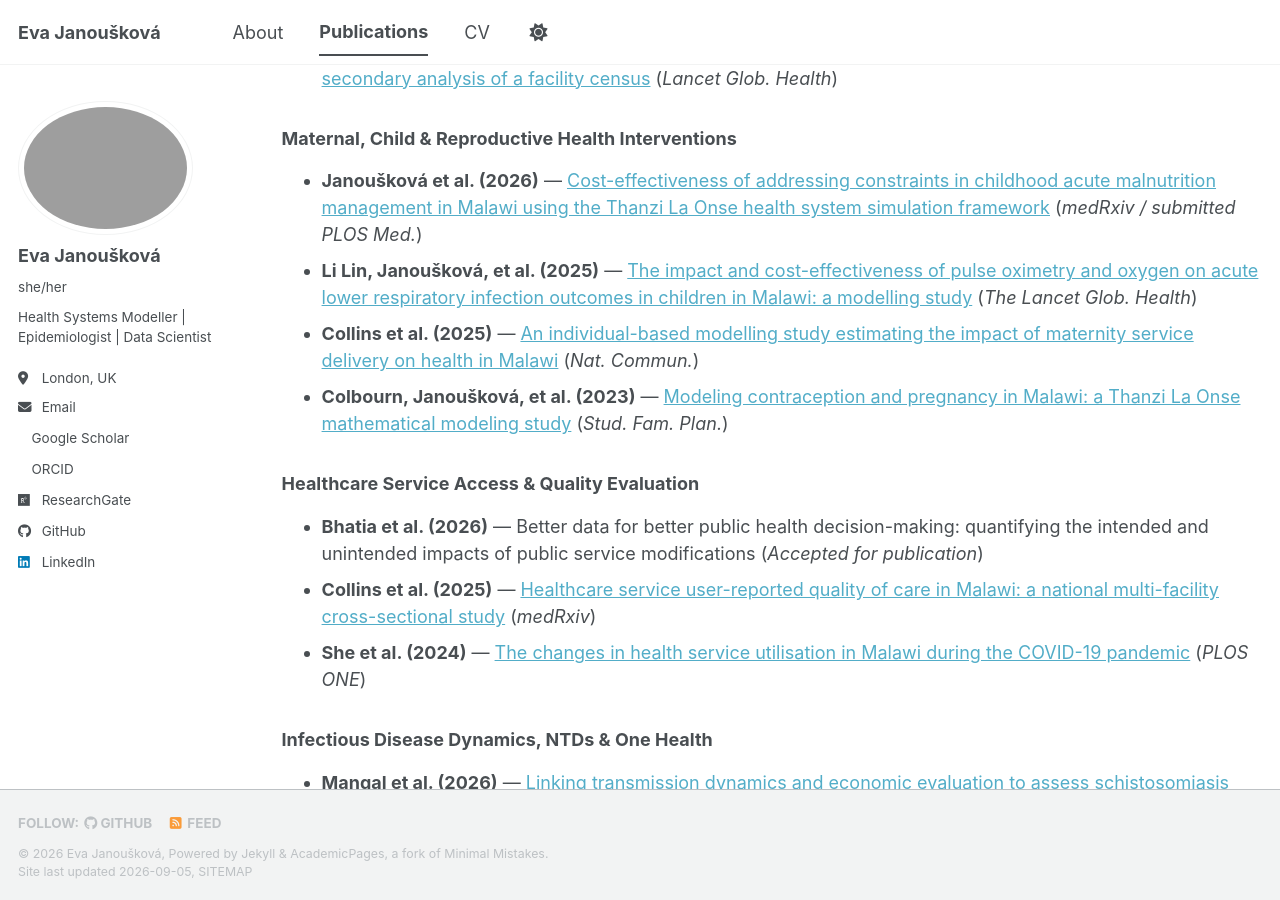
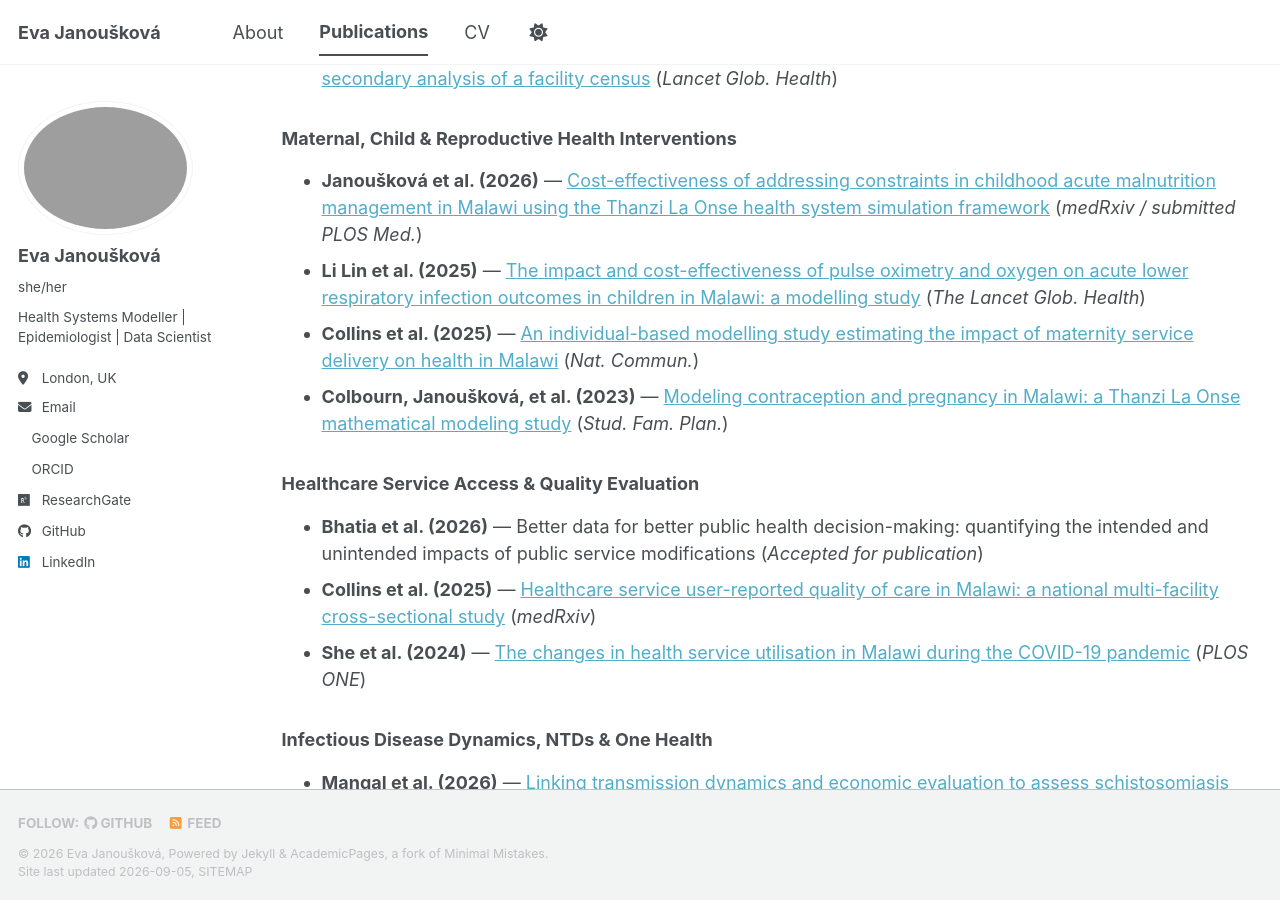
Before and after one commit to EvaJanouskova/EvaJanouskova.github.io, a Jekyll site: the page built from _pages/publications.md, in a window 1280 px wide and 900 px high, scrolled down 644 px. Built offline with Jekyll 4.4.1, drawn with Linux system fonts in a browser that asks for light colours; a style sheet for code colours, icons or effects is not loaded.

Commit message:
fix: correct author formatting  in publications

```diff
--- a/_pages/publications.md
+++ b/_pages/publications.md
@@ -18,7 +18,7 @@ author_profile: true
 
 ### Maternal, Child & Reproductive Health Interventions
 * **Janoušková et al. (2026)** — [Cost-effectiveness of addressing constraints in childhood acute malnutrition management in Malawi using the Thanzi La Onse health system simulation framework](https://doi.org/10.64898/2026.03.05.26347696) (*medRxiv / submitted PLOS Med.*)
-* **Li Lin, Janoušková, et al. (2025)** — [The impact and cost-effectiveness of pulse oximetry and oxygen on acute lower respiratory infection outcomes in children in Malawi: a modelling study](https://doi.org/10.1016/S2214-109X(25)00202-5) (*The Lancet Glob. Health*)
+* **Li Lin et al. (2025)** — [The impact and cost-effectiveness of pulse oximetry and oxygen on acute lower respiratory infection outcomes in children in Malawi: a modelling study](https://doi.org/10.1016/S2214-109X(25)00202-5) (*The Lancet Glob. Health*)
 * **Collins et al. (2025)** — [An individual-based modelling study estimating the impact of maternity service delivery on health in Malawi](https://doi.org/10.1038/s41467-025-59060-2) (*Nat. Commun.*)
 * **Colbourn, Janoušková, et al. (2023)** — [Modeling contraception and pregnancy in Malawi: a Thanzi La Onse mathematical modeling study](https://doi.org/10.1111/sifp.12255) (*Stud. Fam. Plan.*)
 
```
